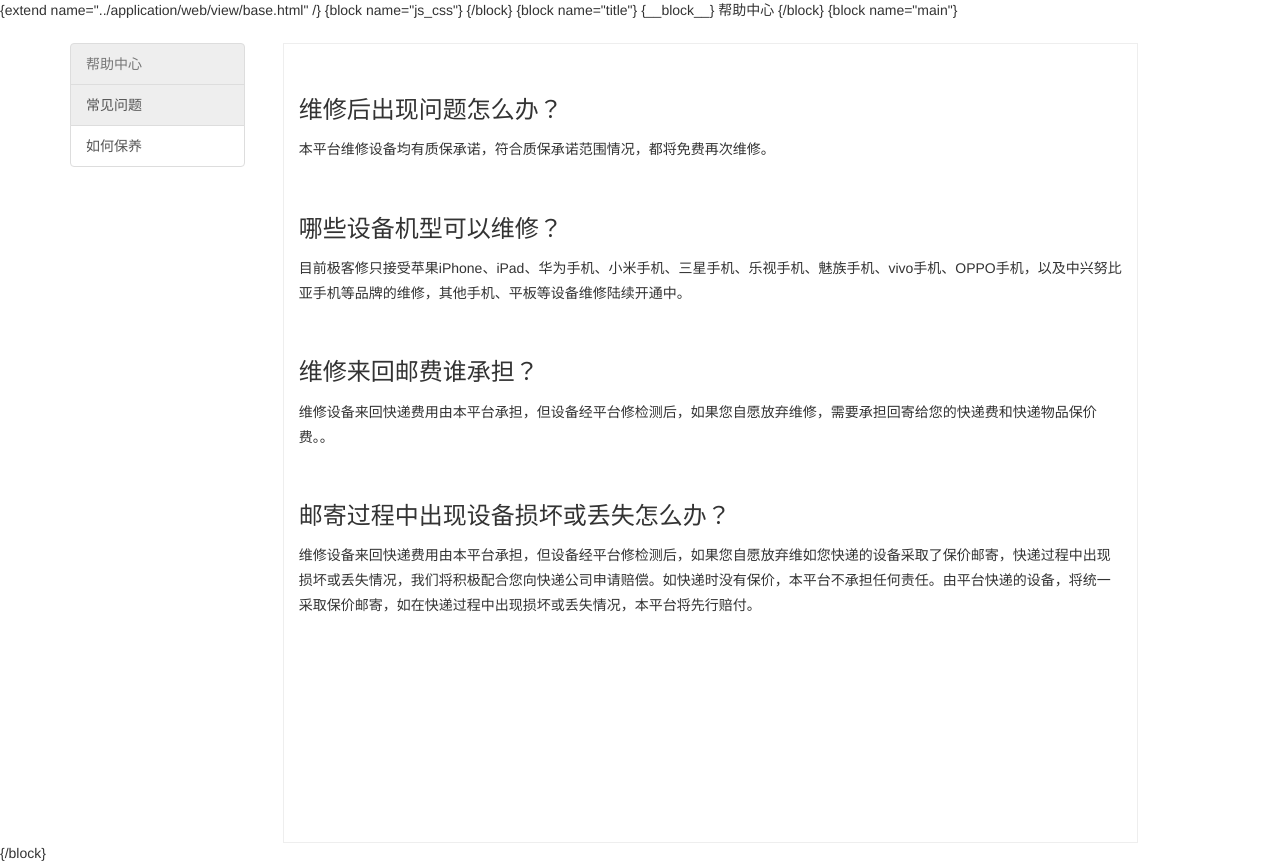
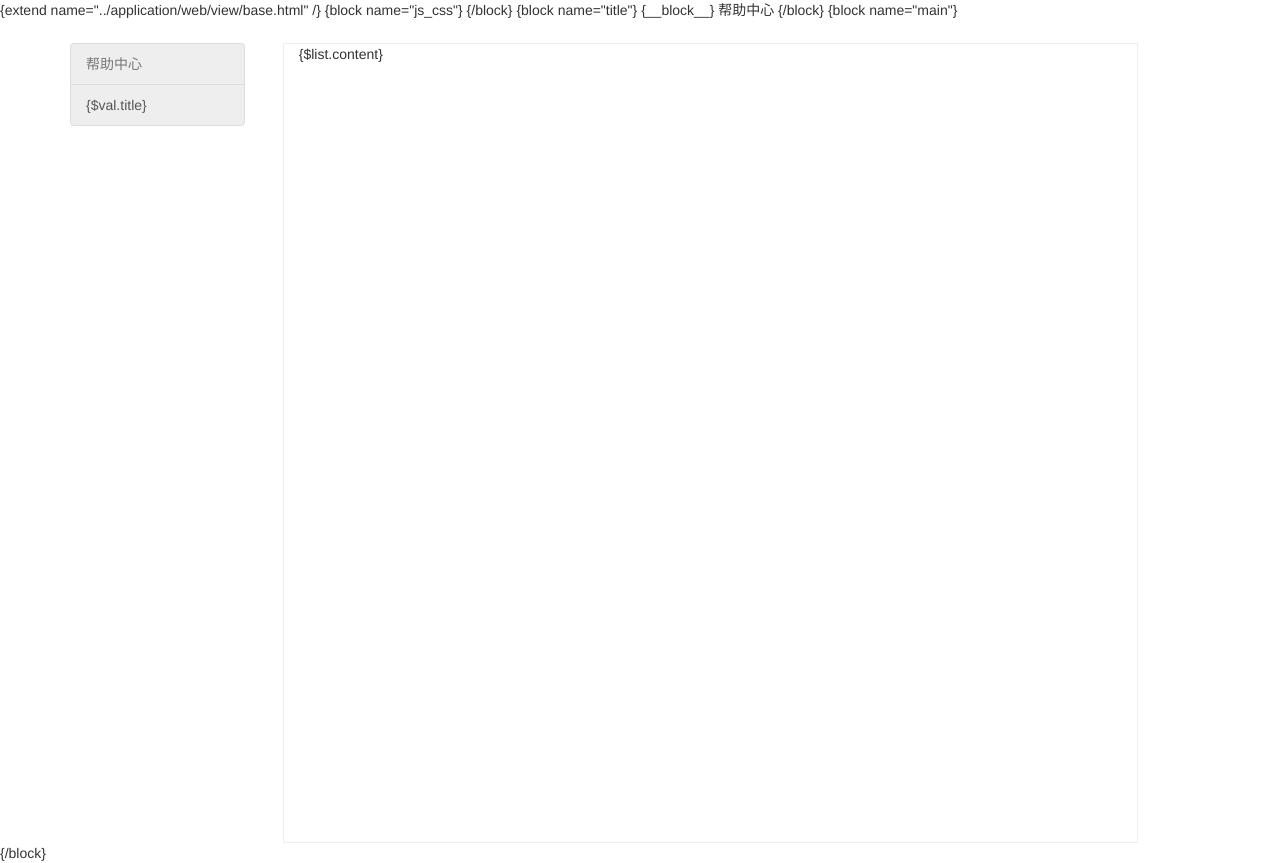
Before and after one commit to toplitao/graduationDesign, a PHP site: the page made by application/web/view/help/question.html in a window 1280 px wide. Run offline with PHP 8.4, Linux system fonts and the light colour scheme; the template is opened without the code that fills it: most values are stand-ins (such as "Sample title", 1, 10 or a date in 2020); some libraries are stand-ins or nearby versions.

Commit message:
新闻模块
新闻模块

```diff
--- a/application/config.php
+++ b/application/config.php
@@ -50,6 +50,8 @@
     'class_suffix'           => false,
     // 控制器类后缀
     'controller_suffix'      => false,
+    //线上域名
+    'DOMAIN_NAME'            => 'http://www.lysh.tech',
 
     // +----------------------------------------------------------------------
     // | 模块设置
@@ -240,4 +242,5 @@
          '7'=> '待评价',
          '8'=> '已完成'
      ],
+
 ];
--- a/application/web/controller/ApplyRepair.php
+++ b/application/web/controller/ApplyRepair.php
@@ -3,6 +3,7 @@
 
 use app\base\CommonBase;
 use think\Session;
+use think\Config;
 class ApplyRepair extends CommonBase
 {
     private $userinfo;
@@ -32,7 +33,8 @@
         if($info){
             $data=$this->request->param();
             $data['uid']=$this->userinfo['id'];
-            $data['picture'] = $info->getSaveName();
+            $domain_name = Config::get('DOMAIN_NAME');
+            $data['picture'] = $domain_name .'/media/img/'.$info->getSaveName();
             $data['created_at'] = date('Y-m-d',time());
             if($id=db('apply_repair')->insertGetId($data)){
 //                $list = db('apply_repair')->where(['uid'=>$this->userinfo['id']])->select();
--- a/application/web/view/base.html
+++ b/application/web/view/base.html
@@ -52,7 +52,7 @@
 				<li><a href="{$Request.domain}/index/index/index" {if $code=="1"}class="active"{/if}>首页</a></li>
 				<li><a href="{$Request.domain}/web/apply_repair/write_apply_repair" {if $code=="2"}class="active"{/if}>报修中心</a></li>
 				<li><a href="{$Request.domain}/web/search_repair/search_apply_repair" {if $code=="3"}class="active"{/if}>查询</a></li>
-				<li><a href="{$Request.domain}/web/help/baoyang" {if $code=="4"}class="active"{/if}>帮助中心</a></li>
+				<li><a href="{$Request.domain}/web/help/news/id/3" {if $code=="4"}class="active"{/if}>帮助中心</a></li>
 				<!--<li><a href="http://wpa.qq.com/msgrd?v=3&uin=312785362&site=qq&menu=yes">QQ客服</a></li>-->
 				<li><a href="{$Request.domain}/web/stagnation_point/index" {if $code=="5"}class="active"{/if}>驻点信息</a>
 				<li><a href="{$Request.domain}/web/product_area/index" {if $code=="6"}class="active"{/if}>产品专区</a></li>
--- a/application/web/view/help/question.html
+++ b/application/web/view/help/question.html
@@ -18,28 +18,12 @@
             <a href="#" class="list-group-item disabled">
                 帮助中心
             </a>
-            <a href="/web/help/question" class="list-group-item" style="background:#EEEEEE;">常见问题</a>
-            <a href="/web/help/baoyang" class="list-group-item">如何保养</a>
-            <!--<a href="/web/help/about" class="list-group-item">关于我们</a>-->
+            <?php foreach($nav as $key => $val){?>
+                <a href="/web/help/news/id/{$val.id}" class="list-group-item" {if $news_id == $val.id} style="background:#eee;" {/if}>{$val.title}</a>
+            <?php }?>
         </div>
         <div class="col-md-9 right" style="overflow: auto;">
-            <div>
-                <font>维修后出现问题怎么办？</font><br>
-                <h5>本平台维修设备均有质保承诺，符合质保承诺范围情况，都将免费再次维修。</h5>
-            </div>
-            <div>
-                <font>哪些设备机型可以维修？</font><br>
-                <h5>目前极客修只接受苹果iPhone、iPad、华为手机、小米手机、三星手机、乐视手机、魅族手机、vivo手机、OPPO手机，以及中兴努比亚手机等品牌的维修，其他手机、平板等设备维修陆续开通中。</h5>
-            </div>
-            <div>
-                <font>维修来回邮费谁承担？</font><br>
-                <h5>维修设备来回快递费用由本平台承担，但设备经平台修检测后，如果您自愿放弃维修，需要承担回寄给您的快递费和快递物品保价费。。</h5>
-            </div>
-            <div>
-                <font>邮寄过程中出现设备损坏或丢失怎么办？</font><br>
-                <h5>维修设备来回快递费用由本平台承担，但设备经平台修检测后，如果您自愿放弃维如您快递的设备采取了保价邮寄，快递过程中出现损坏或丢失情况，我们将积极配合您向快递公司申请赔偿。如快递时没有保价，本平台不承担任何责任。由平台快递的设备，将统一采取保价邮寄，如在快递过程中出现损坏或丢失情况，本平台将先行赔付。</h5>
-            </div>
-
+            {$list.content}
         </div>
     </div>
 <style>
--- a/public/index.php
+++ b/public/index.php
@@ -9,7 +9,6 @@
 // | Author: liu21st <liu21st@gmail.com>
 // +----------------------------------------------------------------------
 // [ 应用入口文件 ]
-
 // 定义应用目录
 define('APP_PATH', __DIR__ . '/../application/');
 // 加载框架引导文件
```
Also changed, not shown: application/base/CommonBase.php (+9 -0 lines), application/web/controller/Help.php (+6 -11 lines), application/web/view/help/baoyang.html (+2 -14 lines), application/web/view/nav.html (added, +8 -0 lines).
